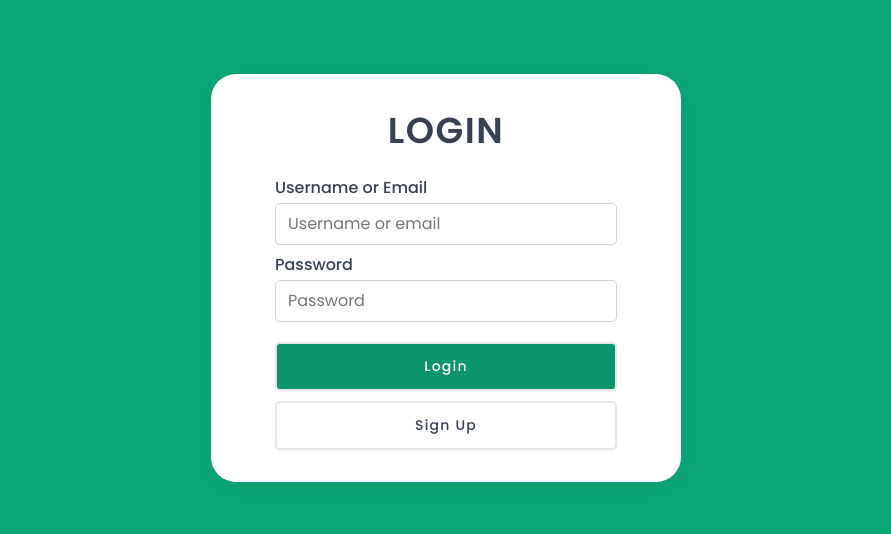
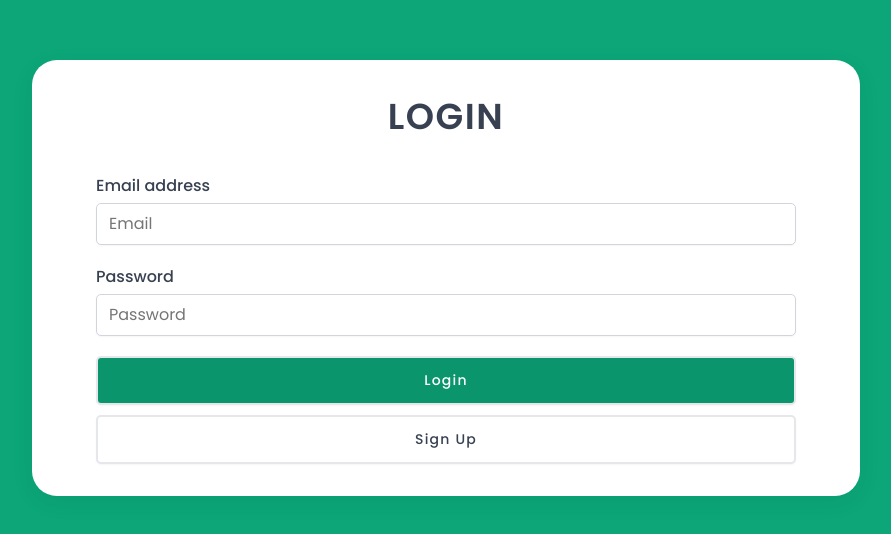
Before and after one commit to tkatter/ULearn, a React (Vite) app in the folder frontend/: page /login in a window 1280 px wide. Shown: the part 122-656 px from the top of the page, without its empty margins (194-1085 px from the left). Built offline with nearby package versions, Linux system fonts and the light colour scheme; a web font is replaced by a local one.

Commit message:
implemented form field errors and bad login request errors

```diff
--- a/frontend/package.json
+++ b/frontend/package.json
@@ -17,7 +17,8 @@
     "react-hook-form": "^7.56.0",
     "react-icons": "^5.5.0",
     "react-router-dom": "^7.5.1",
-    "styled-components": "^6.1.17"
+    "styled-components": "^6.1.17",
+    "validator": "^13.15.0"
   },
   "devDependencies": {
     "@eslint/js": "^9.22.0",
--- a/frontend/src/pages/Login.jsx
+++ b/frontend/src/pages/Login.jsx
@@ -1,4 +1,5 @@
 import { useForm } from 'react-hook-form';
+import isEmail from 'validator/lib/isEmail';
 
 import styled from 'styled-components';
 import Button from '../ui/Button';
@@ -9,6 +10,7 @@ import Label from '../ui/Label';
 import Form from '../ui/Form';
 import { useMutation, useQueryClient } from '@tanstack/react-query';
 import { useNavigate } from 'react-router-dom';
+import { useState } from 'react';
 
 const StyledLoginPage = styled.div`
   background-color: #0ca678;
@@ -35,12 +37,19 @@ const StyledLoginForm = styled.div`
   padding: 3.2rem 6.4rem;
   border-radius: 25px;
   box-shadow: var(--shadow-md);
+  margin: 0 auto;
+  max-width: 700;
 `;
 
 const StyledFormButtons = styled.div`
   display: flex;
   flex-direction: column;
   gap: 1rem;
+`;
+
+const Error = styled.span`
+  font-size: 1.4rem;
+  color: var(--color-red-700);
 `;
 
 async function login({ email, password }) {
@@ -53,11 +62,10 @@ async function login({ email, password }) {
       body: JSON.stringify({ email, password }),
     });
     const data = await res.json();
-    console.log(data);
+    // console.log(data);
     return data;
   } catch (err) {
-    console.error(err);
-    throw new Error('There was a problem logging in');
+    throw new Error(err);
   }
 }
 
@@ -65,13 +73,20 @@ function Login() {
   const { register, handleSubmit, reset } = useForm();
   const navigate = useNavigate();
   const queryClient = useQueryClient();
+  const [formError, setFormError] = useState(null);
+  const [loginError, setLoginError] = useState(null);
 
   const { mutate, isPending } = useMutation({
     mutationFn: login,
     onSuccess: data => {
+      if (data.status === 'fail') {
+        setLoginError(data);
+        return reset();
+      }
+      setLoginError(null);
       console.log('User successfully logged in!!');
       // TODO: use query client to update invalidate the current user data update with logged in data
-      queryClient.setQueryData(['user'], data);
+      queryClient.setQueryData(['user'], data.data.user);
       reset();
       navigate('/dashboard');
     },
@@ -82,31 +97,48 @@ function Login() {
     mutate(data);
   }
 
+  function onError(error) {
+    console.log(Object.values(error));
+    setFormError(error);
+  }
+
   return (
     <StyledLoginPage>
       <StyledLoginForm>
         <StyledHeading as="h1">LOGIN</StyledHeading>
-        <Form onSubmit={handleSubmit(onSubmit)}>
+        <Form onSubmit={handleSubmit(onSubmit, onError)}>
           <FormRow>
-            <Label>Username or Email</Label>
+            <Label htmlFor="email">Email address</Label>
             <Input
-              placeholder="Username or email"
+              placeholder="Email"
               type="text"
               id="email"
-              {...register('email', { required: true })}
+              {...register('email', {
+                required: 'Email is required',
+                validate: value => {
+                  if (!isEmail(value))
+                    return 'Email is not a valid email address';
+                },
+              })}
             />
+            {formError?.email?.message && (
+              <Error>{formError?.email?.message}</Error>
+            )}
           </FormRow>
 
           <FormRow>
-            <Label>Password</Label>
+            <Label htmlFor="password">Password</Label>
             <Input
               placeholder="Password"
               type="password"
               id="password"
-              {...register('password', { required: true })}
+              {...register('password', { required: 'Password is required' })}
             />
+            {formError?.password?.message && (
+              <Error>{formError?.password?.message}</Error>
+            )}
           </FormRow>
-
+          {loginError && <Error>{loginError.message}</Error>}
           <StyledFormButtons>
             <Button
               disabled={isPending}
--- a/frontend/src/ui/Form.jsx
+++ b/frontend/src/ui/Form.jsx
@@ -4,6 +4,8 @@ const Form = styled.form`
   display: flex;
   flex-direction: column;
   gap: 2rem;
+  width: 700px;
+  margin: 0 auto;
 `;
 
 export default Form;
--- a/frontend/src/ui/FormRow.jsx
+++ b/frontend/src/ui/FormRow.jsx
@@ -3,7 +3,7 @@ import styled from 'styled-components';
 const FormRow = styled.div`
   display: flex;
   flex-direction: column;
-  gap: 1.5rem;
+  gap: 0.5rem;
 `;
 
 export default FormRow;
--- a/frontend/src/ui/Label.jsx
+++ b/frontend/src/ui/Label.jsx
@@ -2,7 +2,6 @@ import styled from 'styled-components';
 
 const Label = styled.label`
   font-weight: 500;
-  line-height: 0px;
 `;
 
 export default Label;
```
Also changed, not shown: 1 other file (tests, documents, lock files or other folders).
